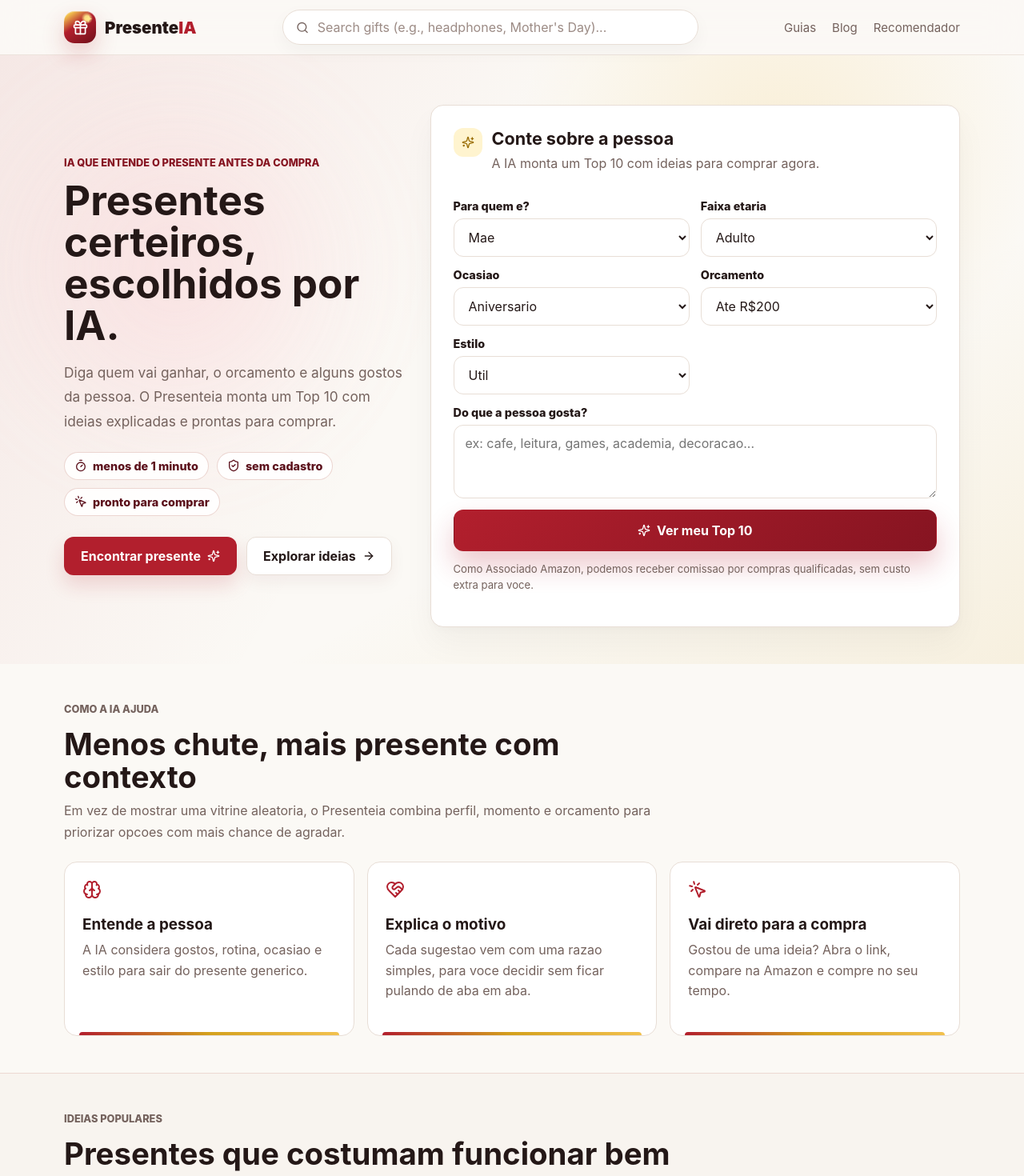
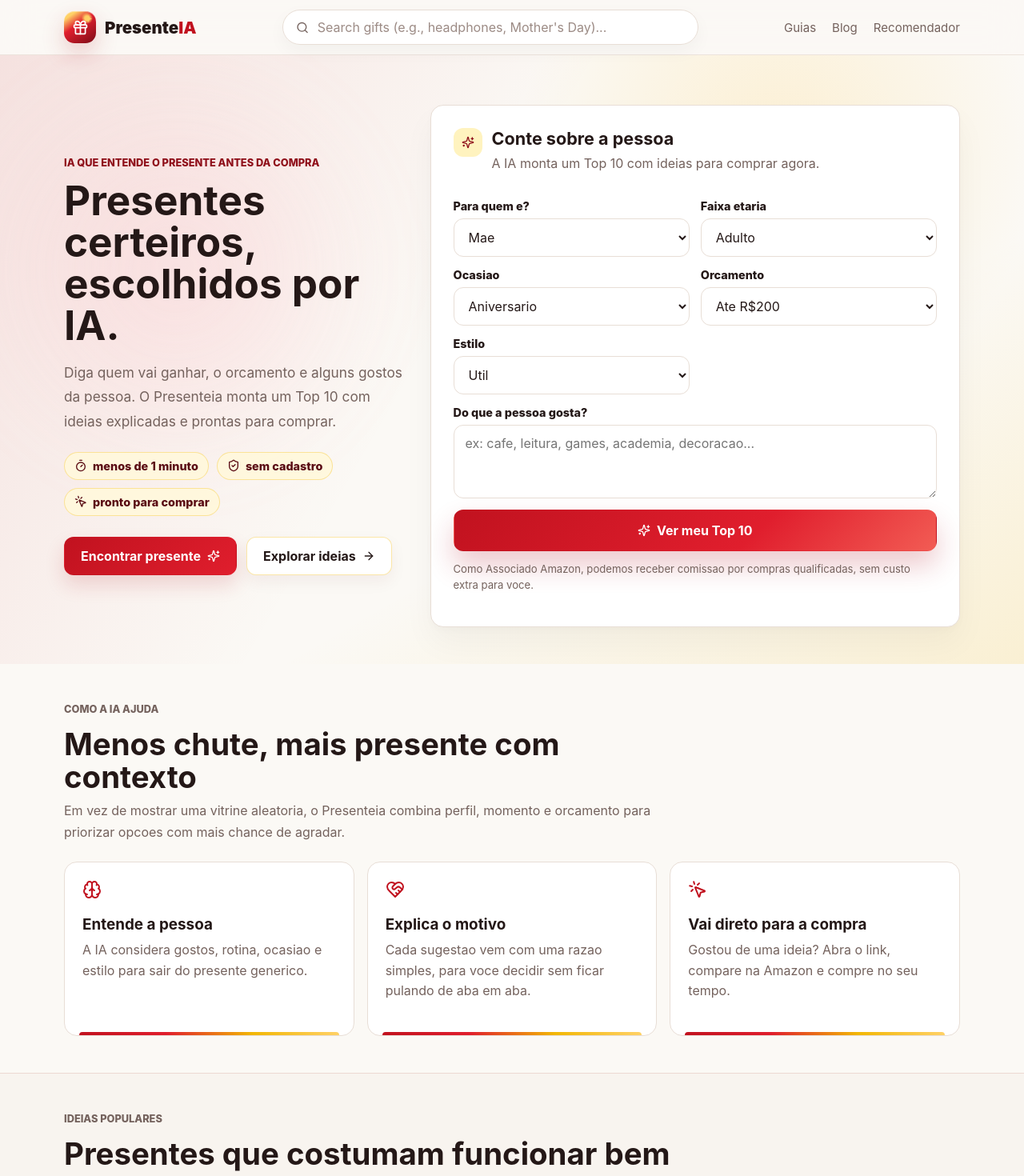
Before and after one commit to joseneri/presenteia, a Next.js app: page / in a window 1280 px wide. Shown: the top 1470 px of the page at 80% size. Built offline with nearby package versions, Linux system fonts and the light colour scheme.

Commit message:
Update brand palette to red and gold

```diff
--- a/src/app/globals.css
+++ b/src/app/globals.css
@@ -5,11 +5,11 @@
   --ink: #241817;
   --muted: #74625d;
   --line: #e8ded6;
-  --brand: #b21f2d;
-  --brand-strong: #861421;
-  --accent: #d4a11d;
-  --gold: #f2c14e;
-  --wine: #5c111c;
+  --brand: #c1121f;
+  --brand-strong: #8f0f1a;
+  --accent: #f2b705;
+  --gold: #ffd166;
+  --wine: #5a0b14;
   --soft-shadow: 0 20px 40px rgba(0, 0, 0, 0.04), 0 4px 10px rgba(0, 0, 0, 0.02);
   --shadow: var(--soft-shadow);
   --radius: 16px;
@@ -99,8 +99,8 @@ textarea {
   place-items: center;
   position: relative;
   background:
-    radial-gradient(circle at 72% 22%, rgba(255, 231, 137, 0.95) 0 7%, transparent 17%),
-    linear-gradient(145deg, #f2c14e 0 12%, var(--brand) 42%, #6f101a);
+    radial-gradient(circle at 72% 22%, rgba(255, 209, 102, 0.98) 0 7%, transparent 17%),
+    linear-gradient(145deg, #ffd166 0 16%, #e01e2d 42%, #7a0c17);
   color: white;
   box-shadow:
     0 12px 28px rgba(178, 31, 45, 0.22),
@@ -113,7 +113,7 @@ textarea {
   top: 5px;
   width: 9px;
   height: 9px;
-  background: #ffe789;
+  background: #ffd166;
   clip-path: polygon(
     50% 0,
     61% 37%,
@@ -124,7 +124,7 @@ textarea {
     0 50%,
     39% 37%
   );
-  filter: drop-shadow(0 0 7px rgba(255, 231, 137, 0.9));
+  filter: drop-shadow(0 0 8px rgba(255, 209, 102, 0.95));
 }
 
 .nav-links {
@@ -180,9 +180,9 @@ textarea {
   padding: 62px 0 46px;
   overflow: hidden;
   background:
-    radial-gradient(circle at 76% 16%, rgba(242, 193, 78, 0.18), transparent 28%),
-    linear-gradient(120deg, rgba(178, 31, 45, 0.08), transparent 44%),
-    linear-gradient(330deg, rgba(212, 161, 29, 0.1), transparent 36%);
+    radial-gradient(circle at 76% 16%, rgba(255, 209, 102, 0.24), transparent 28%),
+    linear-gradient(120deg, rgba(193, 18, 31, 0.1), transparent 44%),
+    linear-gradient(330deg, rgba(242, 183, 5, 0.14), transparent 36%);
 }
 
 .hero-grid {
@@ -250,9 +250,9 @@ p {
   display: inline-flex;
   align-items: center;
   gap: 7px;
-  border: 1px solid rgba(234, 210, 204, 0.9);
+  border: 1px solid rgba(242, 183, 5, 0.32);
   border-radius: 999px;
-  background: rgba(255, 255, 255, 0.88);
+  background: rgba(255, 248, 220, 0.92);
   color: var(--wine);
   padding: 8px 12px;
   font-size: 0.9rem;
@@ -276,7 +276,7 @@ p {
   justify-content: center;
   gap: 8px;
   padding: 0 20px;
-  background: var(--brand);
+  background: linear-gradient(135deg, var(--brand), #e01e2d);
   color: white;
   font-weight: 750;
   cursor: pointer;
@@ -295,7 +295,7 @@ p {
 .button.secondary {
   background: white;
   color: var(--ink);
-  border-color: var(--line);
+  border-color: rgba(242, 183, 5, 0.35);
   box-shadow: 0 8px 20px rgba(101, 23, 33, 0.06);
 }
 
@@ -306,7 +306,7 @@ p {
 .cta-button {
   min-height: 52px;
   font-size: 1rem;
-  background: linear-gradient(135deg, var(--brand), var(--brand-strong));
+  background: linear-gradient(135deg, var(--brand), #e01e2d 62%, #f25c54);
   border-radius: var(--radius-sm);
   box-shadow: 0 18px 34px rgba(178, 31, 45, 0.24);
 }
@@ -337,8 +337,8 @@ p {
   border-radius: var(--radius-sm);
   display: grid;
   place-items: center;
-  background: #fff4cf;
-  color: #9a6d05;
+  background: #fff3bf;
+  color: #8f0f1a;
 }
 
 .quiz-panel h2 {
@@ -474,7 +474,7 @@ p {
   inset: auto 18px 0 18px;
   height: 4px;
   border-radius: 999px 999px 0 0;
-  background: linear-gradient(90deg, var(--brand), var(--accent), var(--gold));
+  background: linear-gradient(90deg, var(--brand), #e01e2d, var(--accent), var(--gold));
 }
 
 .feature-card svg {
@@ -526,6 +526,7 @@ p {
   z-index: 1;
   border-radius: 999px;
   background: linear-gradient(135deg, var(--wine), var(--brand));
+  box-shadow: 0 8px 18px rgba(193, 18, 31, 0.2);
   color: #fff;
   padding: 6px 10px;
   font-size: 0.78rem;
@@ -571,8 +572,8 @@ p {
 
 .tag {
   border-radius: 999px;
-  background: #f5eee8;
-  color: #4d3835;
+  background: #fff3bf;
+  color: #5a0b14;
   padding: 6px 10px;
   font-size: 0.78rem;
   font-weight: 760;
```
